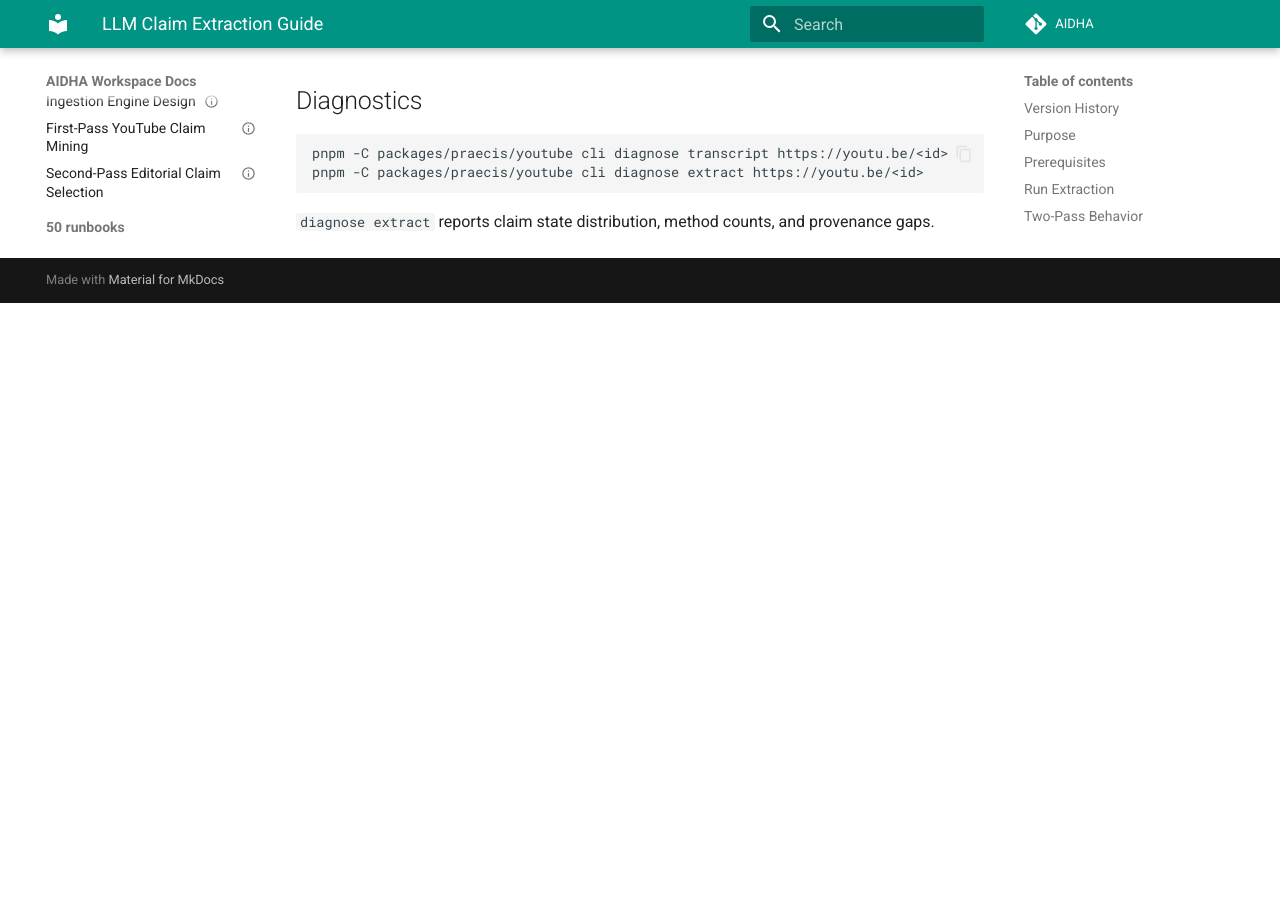
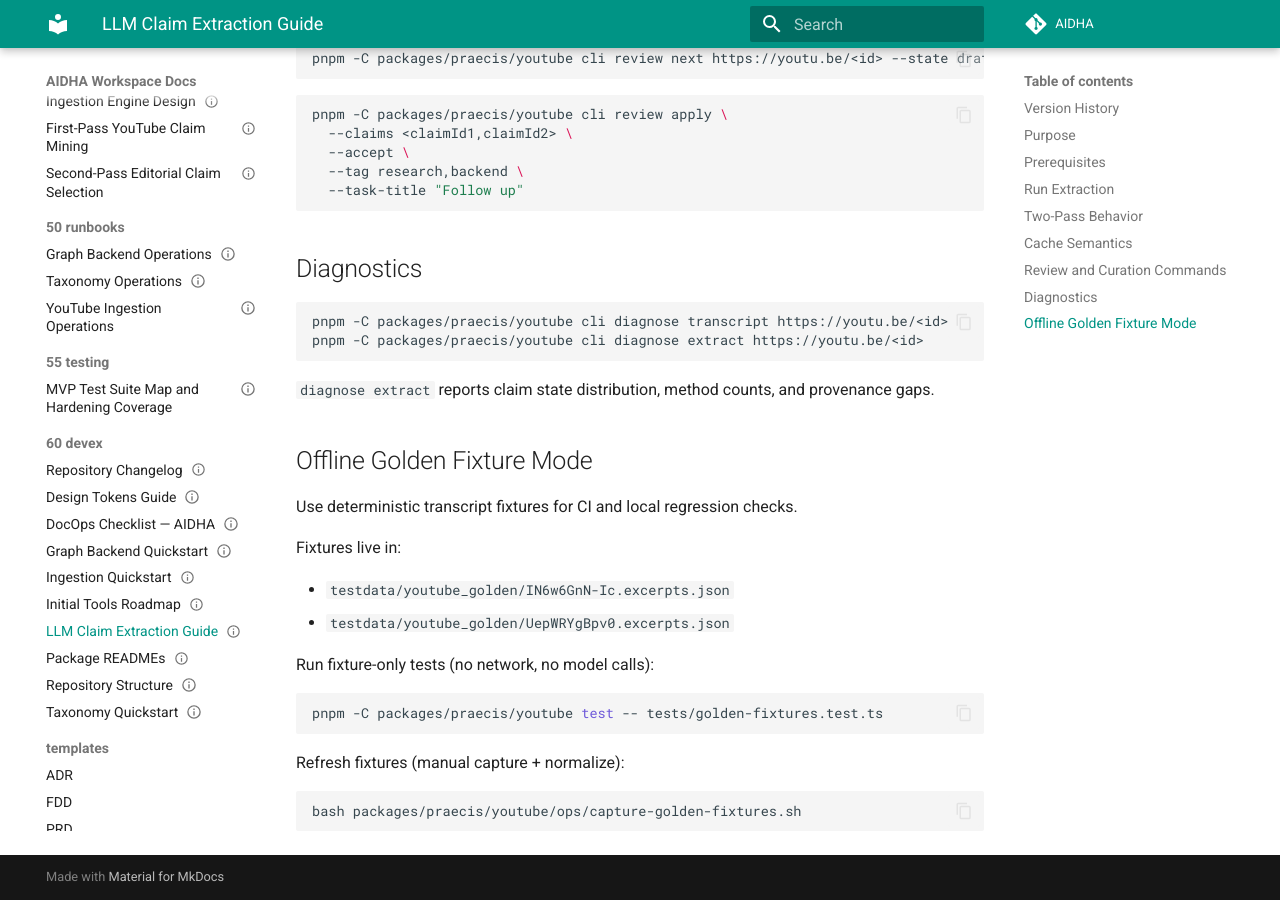
Before and after one commit to GitCmurf/AIDHA, an MkDocs documentation site: the page built from docs/60-devex/llm-claim-extraction.md, in a window 1280 px wide and 900 px high, scrolled down 1967 px. Built offline with MkDocs 1.6.1 and Material for MkDocs 9.7.7, drawn with Linux system fonts in a browser that asks for light colours; comment, search, counter and statistics services are not loaded; the version menu is left out; before the commit the page ends 2270 px from its top, so only the background shows below that; some of the changed text lies outside the part shown.

Commit message:
test(youtube): add offline golden transcript fixtures
Add deterministic normalized fixtures for two Creative Commons videos

Add golden invariant and determinism tests without network/model calls

Add capture/normalize ops script and fixture metadata README

Update docs/testing index and exclude raw TTML artifacts

Adjust pre-commit codespell skip for machine-captured golden fixture JSON

Validation: pnpm -C packages/praecis/youtube test && build

Validation: meminit check --root . && pnpm docs:build && pre-commit run --all-files

````diff
--- a/.pre-commit-config.yaml
+++ b/.pre-commit-config.yaml
@@ -32,7 +32,7 @@
       - id: codespell
         args:
           - "--ignore-words=styles/codespell_ignore.txt"
-          - "--skip=docs/01-indices/catalog.json,docs/01-indices/linkcheck-report.json,docs/01-indices/package-docs.json,.meminit/meminit.index.json"
+          - "--skip=docs/01-indices/catalog.json,docs/01-indices/linkcheck-report.json,docs/01-indices/package-docs.json,.meminit/meminit.index.json,testdata/youtube_golden/*.json"
   # Vale is optional; enable if installed on developer machines
   - repo: local
     hooks:
--- a/docs/01-indices/catalog.json
+++ b/docs/01-indices/catalog.json
@@ -133,8 +133,8 @@
       "document_id": "AIDHA-GUIDE-004",
       "owner": "Ingestion Team",
       "status": "Draft",
-      "version": "0.1",
-      "last_updated": "2026-02-06",
+      "version": "0.2",
+      "last_updated": "2026-02-08",
       "title": "LLM Claim Extraction Guide",
       "type": "GUIDE",
       "docops_version": "2.0"
@@ -203,7 +203,7 @@
       "document_id": "AIDHA-TESTING-001",
       "owner": "Engineering",
       "status": "Draft",
-      "version": "0.11",
+      "version": "0.12",
       "last_updated": "2026-02-08",
       "title": "MVP Test Suite Map and Hardening Coverage",
       "type": "TESTING",
--- a/docs/60-devex/llm-claim-extraction.md
+++ b/docs/60-devex/llm-claim-extraction.md
@@ -25,6 +25,7 @@
 | Version | Date       | Author | Change Summary                          | Reviewers | Status | Reference |
 | ------- | ---------- | ------ | --------------------------------------- | --------- | ------ | --------- |
 | 0.1     | 2026-02-06 | AI     | Initial LLM extraction guide            | —         | Draft  | —         |
+| 0.2     | 2026-02-08 | AI     | Add offline golden fixture workflow and invariant checks | — | Draft | — |
 
 ## Purpose
 
@@ -92,3 +93,24 @@
 ```
 
 `diagnose extract` reports claim state distribution, method counts, and provenance gaps.
+
+## Offline Golden Fixture Mode
+
+Use deterministic transcript fixtures for CI and local regression checks.
+
+Fixtures live in:
+
+- `testdata/youtube_golden/IN6w6GnN-Ic.excerpts.json`
+- `testdata/youtube_golden/UepWRYgBpv0.excerpts.json`
+
+Run fixture-only tests (no network, no model calls):
+
+```bash
+pnpm -C packages/praecis/youtube test -- tests/golden-fixtures.test.ts
+```
+
+Refresh fixtures (manual capture + normalize):
+
+```bash
+bash packages/praecis/youtube/ops/capture-golden-fixtures.sh
+```
````
Also changed, not shown: other parts of docs/60-devex/llm-claim-extraction.md (+4 -4 lines), docs/55-testing/testing-001-mvp-tests.md (+5 -3 lines), testdata/youtube_golden/README.md (added, +84 -0 lines), 5 other files.
